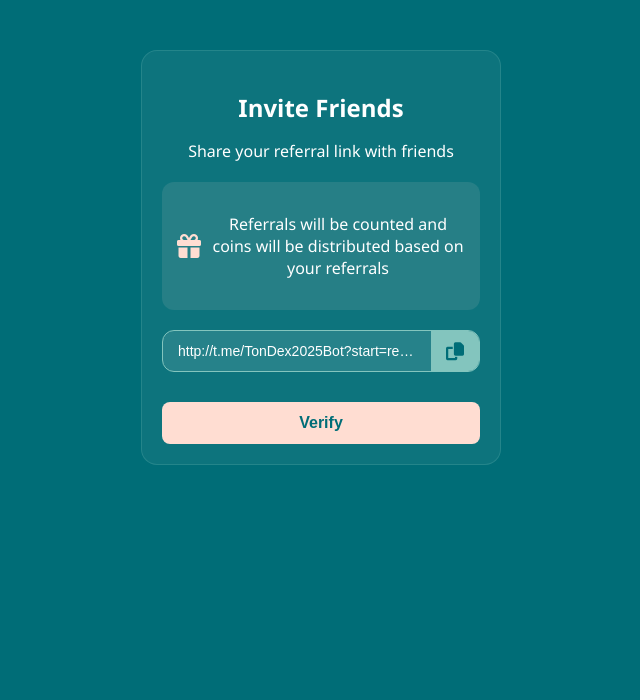
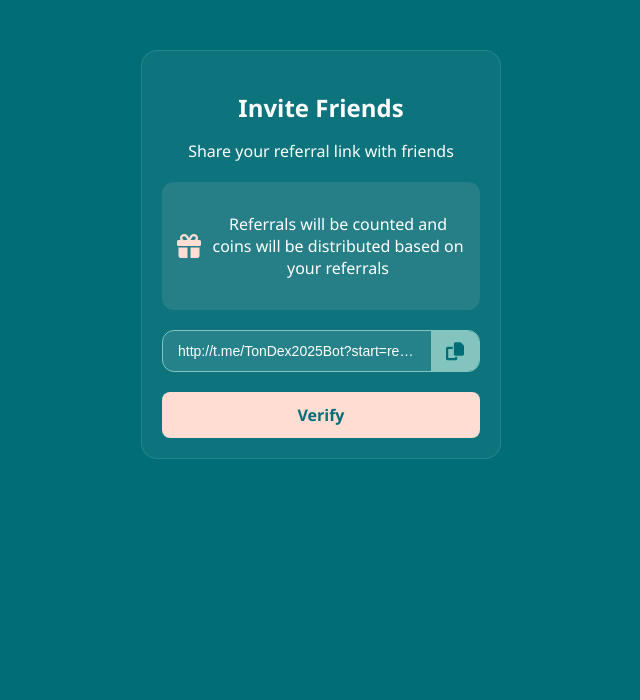
Before and after one commit to Piswap362/TonDex_Frinds, a plain HTML site: page index.html in a window 1280 px wide. Shown: the top 700 px of the page, without its empty margins (319-959 px from the left). Drawn offline with Linux system fonts and the light colour scheme.

Commit message:
Update index.html

```diff
--- a/index.html
+++ b/index.html
@@ -150,7 +150,7 @@
             border-radius: 3px;
         }
 
-        /* نافذة منبثقة */
+        /* Popup Modal */
         .modal {
             display: none;
             position: fixed;
@@ -225,6 +225,11 @@
             font-size: 24px;
         }
 
+        .verify-btn-container {
+            margin-top: 10px;
+            width: 100%;
+        }
+
         .verify-btn {
             background-color: var(--accent-color);
             color: var(--primary-dark);
@@ -235,8 +240,11 @@
             cursor: pointer;
             font-weight: 600;
             transition: var(--transition);
-            margin-top: 10px;
             width: 100%;
+            text-decoration: none;
+            display: block;
+            text-align: center;
+            box-sizing: border-box;
         }
 
         .verify-btn:hover {
@@ -263,7 +271,9 @@
                 </button>
             </div>
 
-            <button class="verify-btn">Verify</button>
+            <div class="verify-btn-container">
+                <a href="https://piswap362.github.io/TonDEx_verivey_frinds/" class="verify-btn">Verify</a>
+            </div>
         </div>
     </div>
 
@@ -274,7 +284,7 @@
         <a href="https://piswap362.github.io/TonDex_Wallet/" class="menu-btn"><i class="fas fa-wallet"></i> Wallet</a>
     </div>
 
-    <!-- نافذة منبثقة للإحالة -->
+    <!-- Popup Modal -->
     <div class="modal" id="referralModal">
         <div class="modal-content">
             <i class="fas fa-check-circle"></i>
@@ -285,7 +295,7 @@
     </div>
 
     <script>
-        // إنشاء رابط إحالة فريد
+        // Generate unique referral ID
         function generateReferralId() {
             let refId = localStorage.getItem("referralId");
             if (!refId) {
@@ -295,13 +305,13 @@
             return refId;
         }
 
-        // تعيين رابط الإحالة
+        // Set referral link
         document.addEventListener("DOMContentLoaded", function() {
             const refId = generateReferralId();
             const referralLink = document.getElementById("referralLink");
             referralLink.value = `http://t.me/TonDex2025Bot?start=ref_${refId}`;
 
-            // نسخ رابط الإحالة
+            // Copy referral link
             const copyBtn = document.getElementById("copyBtn");
             const referralModal = document.getElementById("referralModal");
             const closeReferralModalBtn = document.getElementById("closeReferralModalBtn");
```
